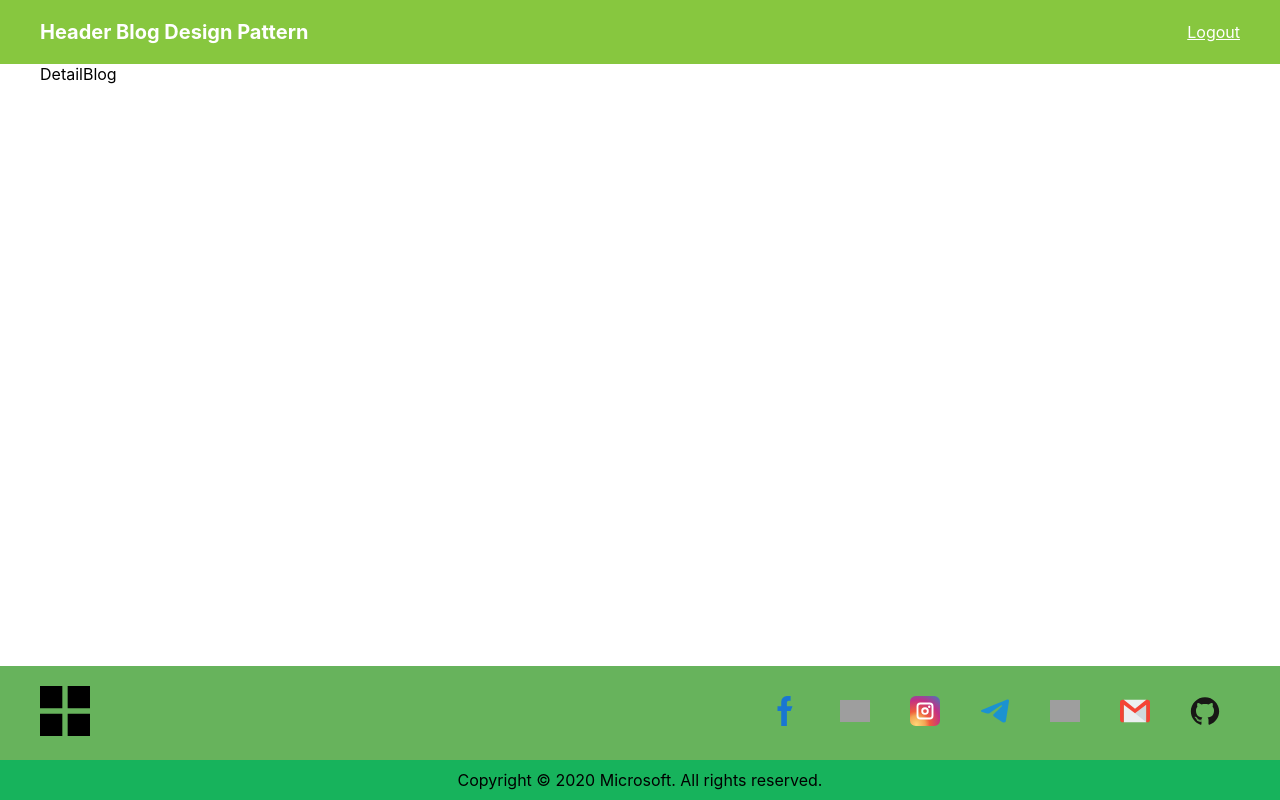
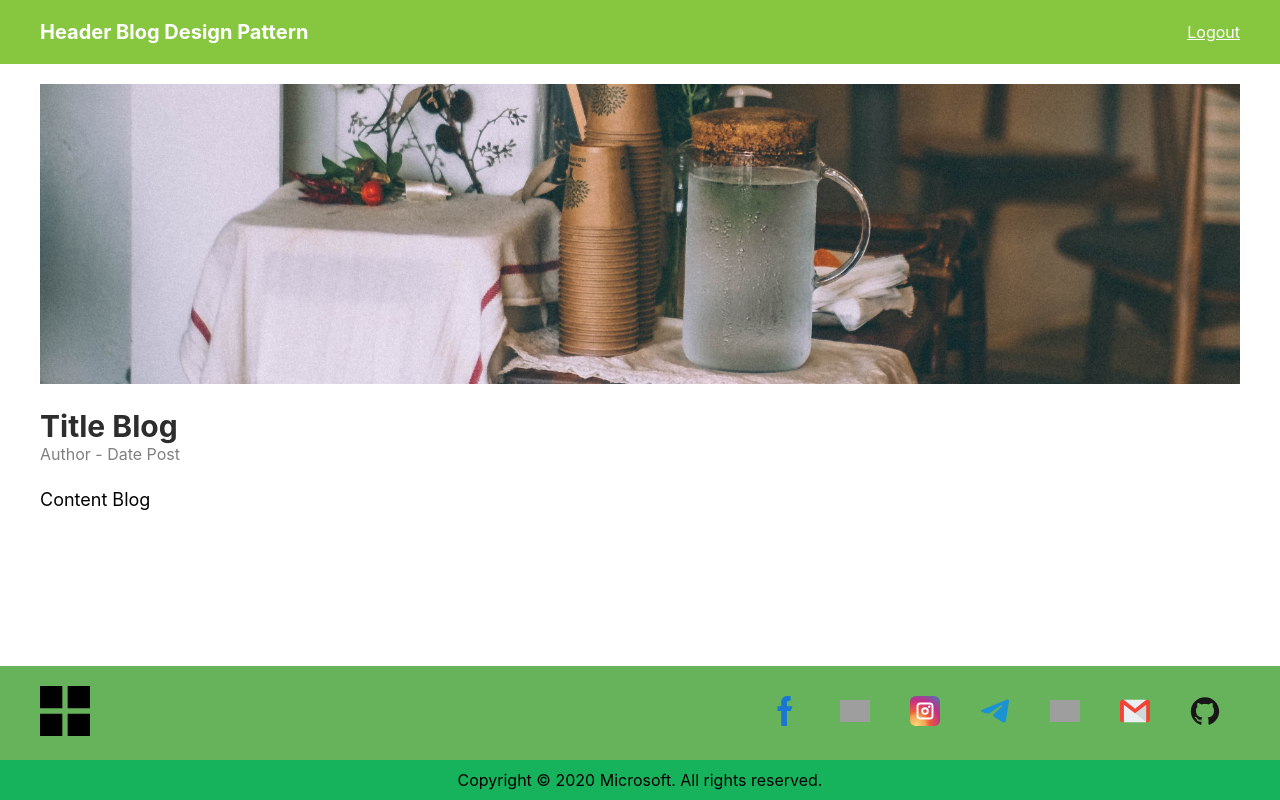
Before and after one commit to Ranto12/design-pattern, a React (Create React App) app in the folder webpatterndesign/: page /Detail-blog in a window 1280 px wide. Built offline with nearby package versions, Linux system fonts and the light colour scheme; grey boxes are pictures that could not be loaded.

Commit message:
detail project

```diff
--- /dev/null
+++ b/webpatterndesign/src/pages/DetailBlog/DetailBlog.scss
@@ -0,0 +1,23 @@
+.detail-blog-wrapper {
+    .img-cover{
+        width: 100%;
+        height: 300px;
+        object-fit: cover;
+    }
+    .blog-title{
+        margin: 0px;
+        font-size: 30px;
+        font-weight: bold;
+        color: #2d2d2d;
+        margin-top: 20px;
+    }
+    .blog-author{
+        margin: 0px;
+        font-size: 16px;
+        color: gray;
+    }
+    .blog-body{
+        font-size: 18px;
+        line-height: 36px;
+    }
+}
--- a/webpatterndesign/src/pages/DetailBlog/index.js
+++ b/webpatterndesign/src/pages/DetailBlog/index.js
@@ -1,8 +1,16 @@
-import React from 'react'
+import {LogoRegister} from '../../Assets'
+import { Gap } from '../../component';
+import './DetailBlog.scss';
 
 const DetailBlog = () => {
   return (
-    <div>DetailBlog</div>
+    <div className='detail-blog-wrapper'>
+      <Gap height={20}/>
+      <img className='img-cover' src={LogoRegister} alt="tumn"/>
+      <p className='blog-title'>Title Blog</p>
+      <p className='blog-author'>Author - Date Post</p>
+      <p className='blog-body'>Content Blog</p>
+    </div>
   )
 }
 
```
